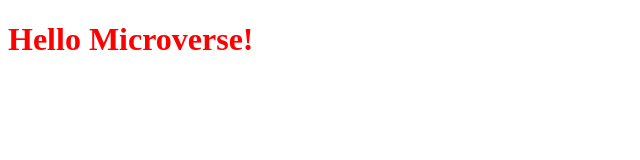
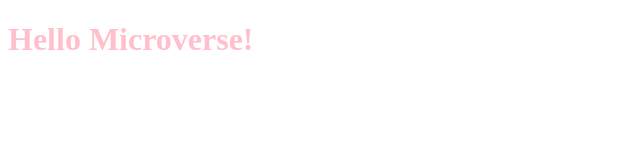
Before and after one commit to mugishasam123/Hello-World, a plain HTML site: page index.html in a window 1280 px wide. Shown: the whole page, without its empty margins (0-640 px from the left). Drawn offline with Linux system fonts and the light colour scheme.

Commit message:
Update style.css

```diff
--- a/style.css
+++ b/style.css
@@ -1 +1 @@
-h1 {  color: red;  }
+h1 { color: pink; }
```
